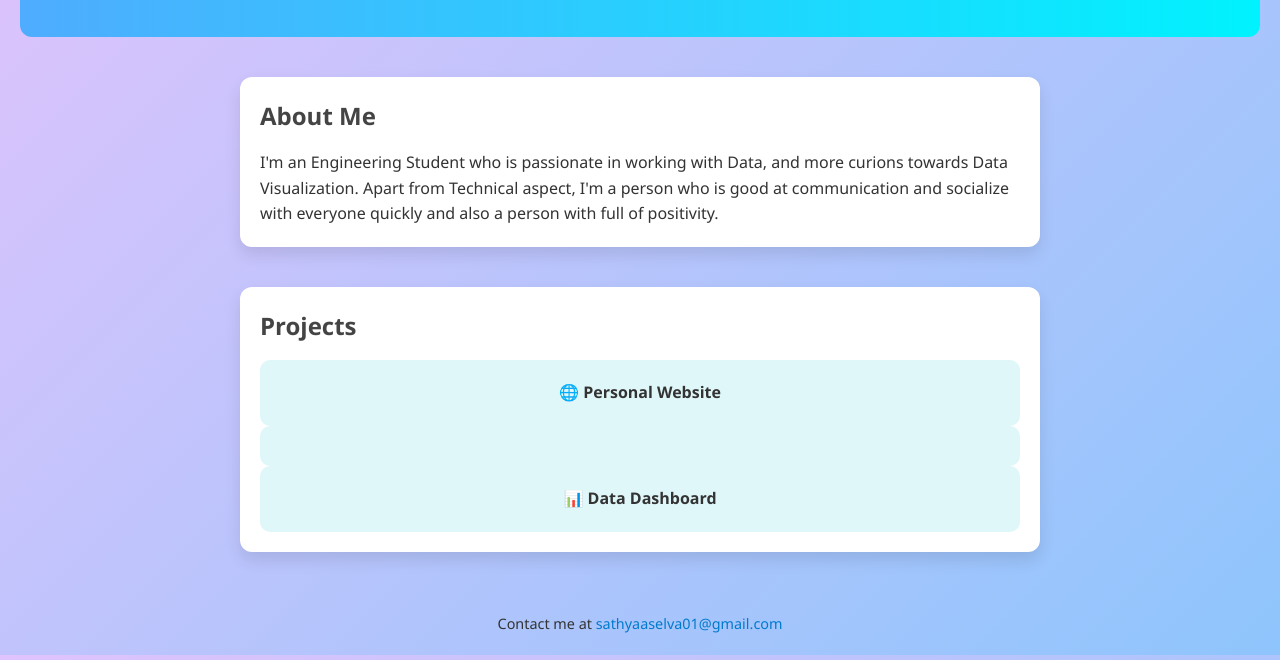
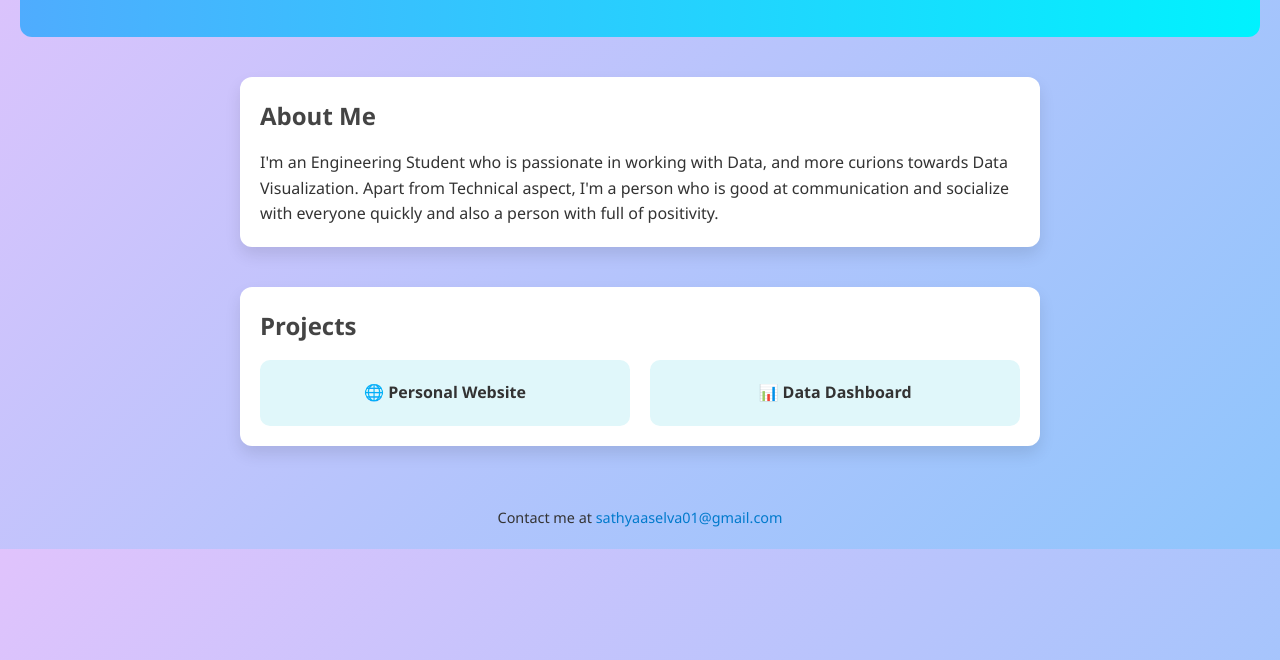
Before and after one commit to SathyaaSelva/Portfolio, a plain HTML site: page Portfolio/index.html in a window 1280 px wide. Shown: the part 140-800 px from the top of the page. Drawn offline with Linux system fonts and the light colour scheme.

Commit message:
Update index.html

```diff
--- a/Portfolio/index.html
+++ b/Portfolio/index.html
@@ -20,7 +20,7 @@
   <section class="projects">
     <h2>Projects</h2>
     <div class="project-grid">
-      <a href="https://portfolio-glkmnzupl-sathyaa-selvarajus-projects.vercel.app/" class="project-card">🌐 Personal Website</div>
+      <a href="https://portfolio-glkmnzupl-sathyaa-selvarajus-projects.vercel.app/" class="project-card">🌐 Personal Website</a>
       <a href="https://app.powerbi.com/groups/f98c654e-9614-443e-90bb-522c03b40e0e/dashboards/ebd8d68e-12a4-47c5-bcdd-3f5b2f816992?experience=power-bi" class="project-card">📊 Data Dashboard</a>
     </div>
   </section>
```
